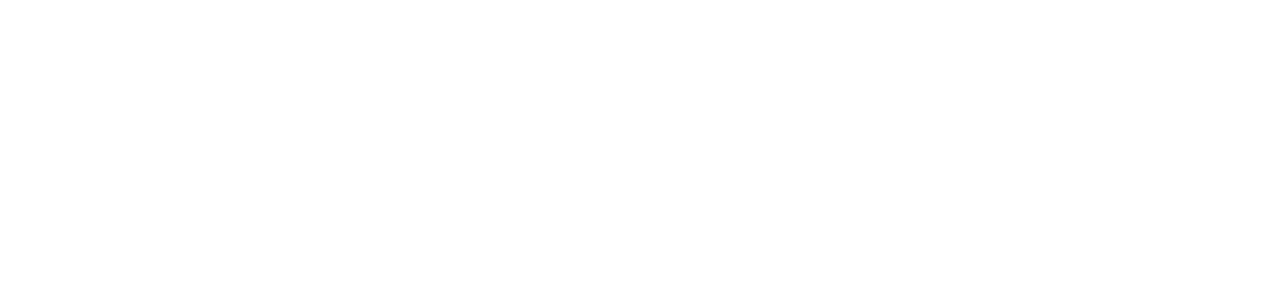
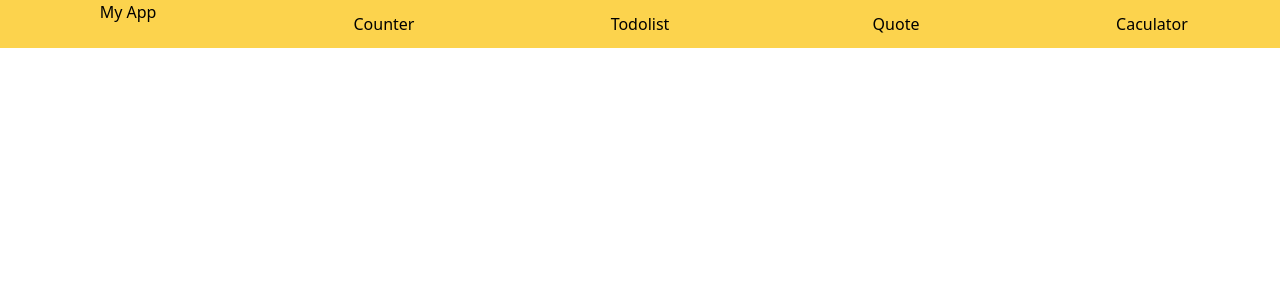
Before and after one commit to manhnt94/counter-todolist-quote-caculator, a React (Create React App) app in the folder my-app/: page / in a window 1280 px wide. Shown: the top 300 px of the page. Built offline with nearby package versions, Linux system fonts and the light colour scheme.

Commit message:
add nav and setup route

```diff
--- a/my-app/package.json
+++ b/my-app/package.json
@@ -9,6 +9,7 @@
     "@testing-library/user-event": "^12.8.3",
     "react": "^17.0.2",
     "react-dom": "^17.0.2",
+    "react-router-dom": "^5.2.0",
     "react-scripts": "4.0.3",
     "web-vitals": "^1.1.1"
   },
--- a/my-app/src/App.js
+++ b/my-app/src/App.js
@@ -1,9 +1,60 @@
-import './App.css';
+import "./App.css";
+import { BrowserRouter as Router, Switch, Route } from "react-router-dom";
 
 function App() {
   return (
-    <div className="App">
-    </div>
+    <Router>
+      <div>
+        <header>
+          <nav className="flex bg-yellow-300">
+            <div className="w-1/5">
+              <h1 className="text-center">My App</h1>
+            </div>
+            <ul className="w-4/5 flex flex-row">
+              <li className="w-1/4">
+                <a
+                  href="/counter"
+                  className="inline-block w-full p-3 text-center hover:bg-yellow-500"
+                >
+                  Counter
+                </a>
+              </li>
+              <li className="w-1/4">
+                <a
+                  href="/todolist"
+                  className="inline-block w-full p-3 text-center hover:bg-yellow-500"
+                >
+                  Todolist
+                </a>
+              </li>
+              <li className="w-1/4">
+                <a
+                  href="/quote"
+                  className="inline-block w-full p-3 text-center hover:bg-yellow-500"
+                >
+                  Quote
+                </a>
+              </li>
+              <li className="w-1/4">
+                <a
+                  href="/caculator"
+                  className="inline-block w-full p-3 text-center hover:bg-yellow-500"
+                >
+                  Caculator
+                </a>
+              </li>
+            </ul>
+          </nav>
+        </header>
+      </div>
+
+      <Switch>
+        <Route path="/counter"></Route>
+        <Route path="/todolist"></Route>
+        <Route path="/quote"></Route>
+        <Route path="/caculator"></Route>
+      </Switch>
+    </Router>
   );
 }
 
```
Also changed, not shown: 1 other file (tests, documents, lock files or other folders).
